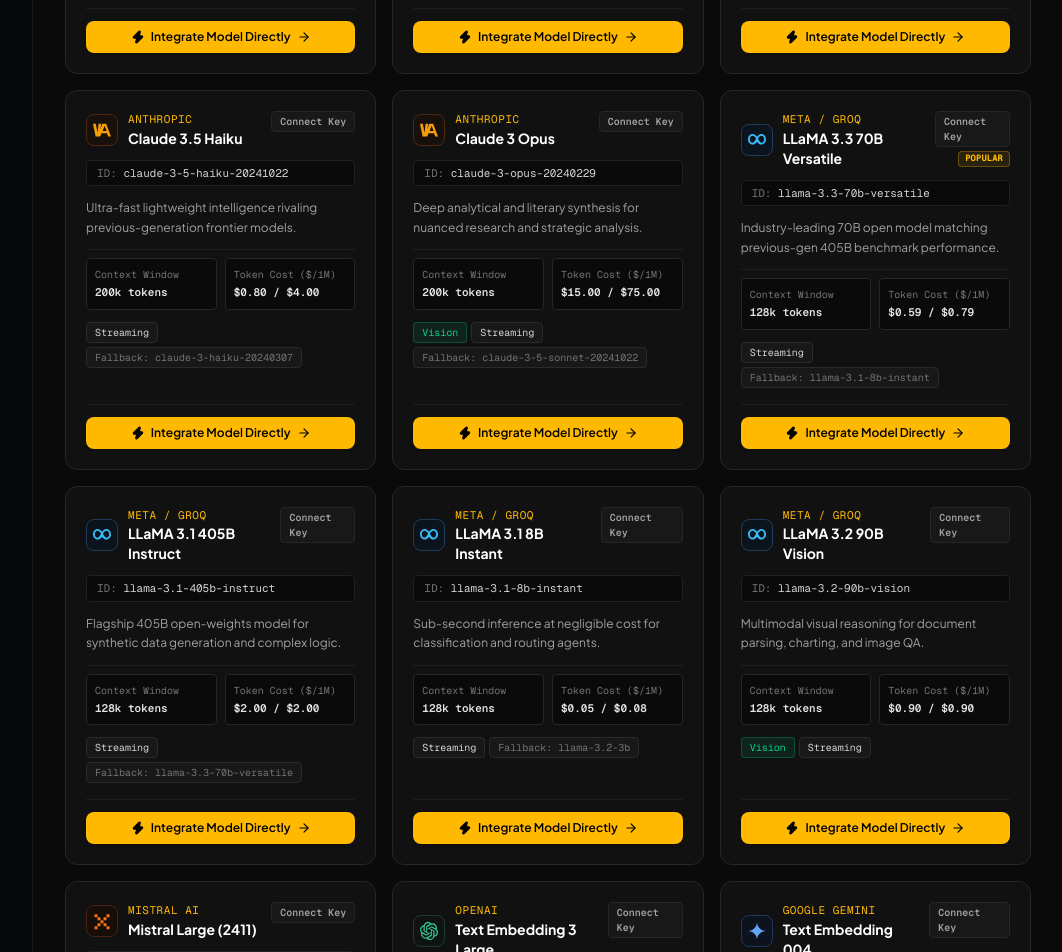
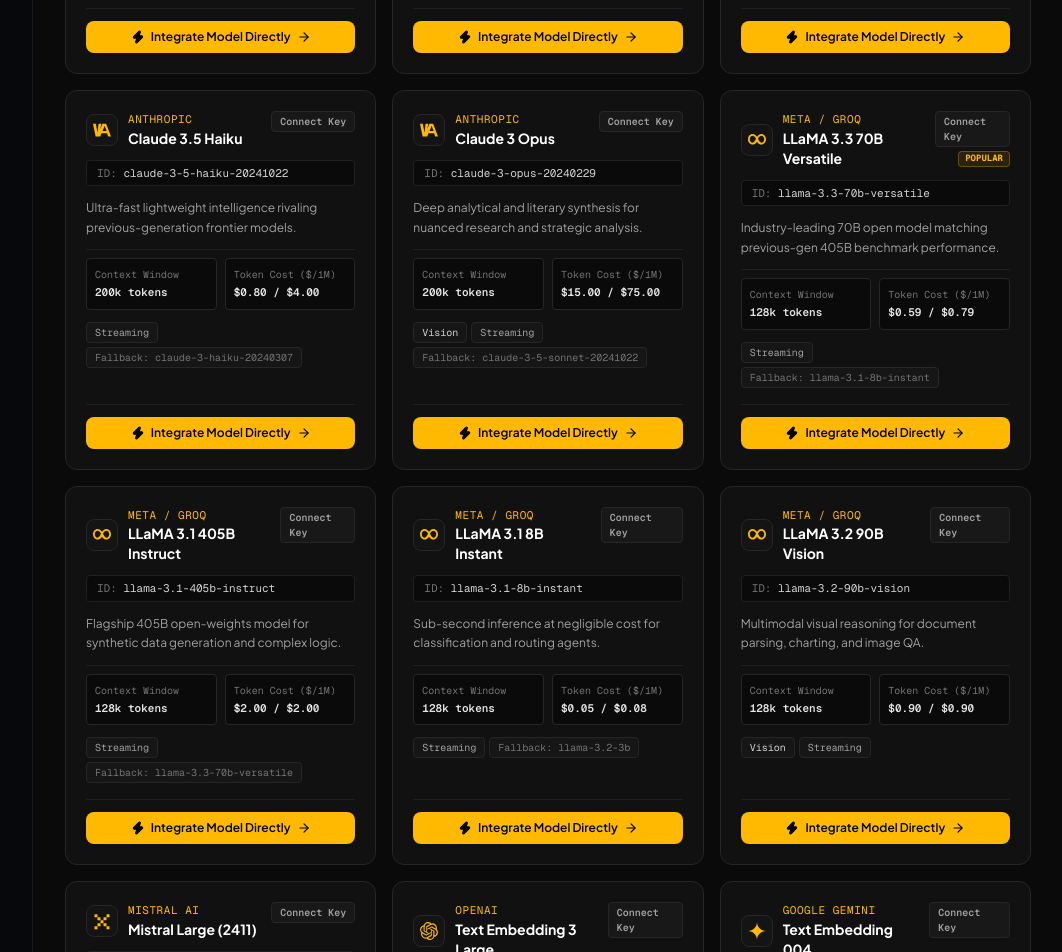
Before and after one commit to stoppingarc01-ai/OsterdOps, a Next.js app in the folder osterdops/: page /dashboard/integrations in a window 1280 px wide. Shown: the part 1520-2472 px from the top of the page, without its empty margins (217-1279 px from the left). Built offline with nearby package versions, Linux system fonts and the light colour scheme; no server answers.

Commit message:
style(theme): strictly align model logos, capability badges, and actions to Deep Obsidian with warm amber and deep emerald

```diff
--- a/osterdops/src/app/dashboard/integrations/page.tsx
+++ b/osterdops/src/app/dashboard/integrations/page.tsx
@@ -604,22 +604,22 @@
                       {/* Capability Tags */}
                       <div className="flex flex-wrap gap-1">
                         {model.capabilities.vision && (
-                          <span className="text-[10px] font-mono px-2 py-0.5 rounded bg-emerald-500/10 text-emerald-400 border border-emerald-500/30">
+                          <span className="text-[10px] font-mono px-2 py-0.5 rounded bg-[#161616] text-neutral-300 border border-[#262626]">
                             Vision
                           </span>
                         )}
                         {model.capabilities.reasoning && (
-                          <span className="text-[10px] font-mono px-2 py-0.5 rounded bg-purple-500/10 text-purple-300 border border-purple-500/30">
+                          <span className="text-[10px] font-mono px-2 py-0.5 rounded bg-amber-400/10 text-amber-400 border border-amber-400/40 font-semibold">
                             Reasoning
                           </span>
                         )}
                         {model.capabilities.streaming && (
-                          <span className="text-[10px] font-mono px-2 py-0.5 rounded bg-[#181818] text-neutral-300 border border-[#2a2a2a]">
+                          <span className="text-[10px] font-mono px-2 py-0.5 rounded bg-[#161616] text-neutral-400 border border-[#262626]">
                             Streaming
                           </span>
                         )}
                         {model.fallbackModel && (
-                          <span className="text-[10px] font-mono px-2 py-0.5 rounded bg-[#181818] text-neutral-500 border border-[#2a2a2a]">
+                          <span className="text-[10px] font-mono px-2 py-0.5 rounded bg-[#161616] text-neutral-500 border border-[#262626]">
                             Fallback: {model.fallbackModel}
                           </span>
                         )}
@@ -632,7 +632,7 @@
                         onClick={() => handleDirectIntegrate(model)}
                         className={`w-full py-2 px-3 rounded-lg text-xs font-semibold flex items-center justify-center gap-1.5 transition-all shadow-sm ${
                           isProviderConnected
-                            ? "bg-[#1c1c1c] text-neutral-100 hover:bg-[#252525] border border-neutral-700"
+                            ? "bg-[#161616] text-amber-400 hover:bg-amber-400/10 border border-amber-400/40"
                             : "bg-amber-400 text-black hover:bg-amber-300"
                         }`}
                       >
--- a/osterdops/src/components/ui/ModelLogos.tsx
+++ b/osterdops/src/components/ui/ModelLogos.tsx
@@ -170,7 +170,10 @@
 
 /**
  * Deep Obsidian themed Model Provider Logo Badge.
- * Renders authentic crisp SVG logos inside obsidian surface containers.
+ * Strictly adheres to OsterdOps design guidelines:
+ * - Obsidian background (#141414), subtle border (#262626)
+ * - Warm metallic amber/gold (text-amber-400, border-amber-400/40) for highlights
+ * - Zero blur filters, zero purple/neon gradients
  */
 export function ModelProviderLogo({
   provider = "",
@@ -191,14 +194,14 @@
 
   const iconSizes = size === "sm" ? 14 : size === "lg" ? 22 : 18;
 
+  // Unified Deep Obsidian container with warm metallic amber/gold accent
+  const baseContainer = `${sizeClasses} bg-[#141414] border border-[#262626] text-amber-400 flex items-center justify-center shrink-0 group-hover:border-amber-400/40 transition-colors ${className}`;
+
   // 1. Google Gemini
   if (p === "gemini" || p === "google" || m.startsWith("gemini")) {
     return (
-      <div
-        className={`${sizeClasses} bg-[#0c121e] border border-[#1e3a5f] text-[#60a5fa] flex items-center justify-center shrink-0 ${className}`}
-        title="Google Gemini"
-      >
-        <GoogleGeminiLogo size={iconSizes} className="w-full h-full text-[#60a5fa]" />
+      <div className={baseContainer} title="Google Gemini">
+        <GoogleGeminiLogo size={iconSizes} className="w-full h-full text-amber-400" />
       </div>
     );
   }
@@ -206,11 +209,8 @@
   // 2. Anthropic Claude
   if (p === "anthropic" || m.startsWith("claude")) {
     return (
-      <div
-        className={`${sizeClasses} bg-[#18110b] border border-[#4d2812] text-[#f59e0b] flex items-center justify-center shrink-0 ${className}`}
-        title="Anthropic Claude"
-      >
-        <AnthropicLogo size={iconSizes} className="w-full h-full text-[#f59e0b]" />
+      <div className={baseContainer} title="Anthropic Claude">
+        <AnthropicLogo size={iconSizes} className="w-full h-full text-amber-400" />
       </div>
     );
   }
@@ -218,11 +218,8 @@
   // 3. Meta LLaMA
   if (p === "meta" || m.startsWith("llama")) {
     return (
-      <div
-        className={`${sizeClasses} bg-[#0b141d] border border-[#1d3d5a] text-[#38bdf8] flex items-center justify-center shrink-0 ${className}`}
-        title="Meta LLaMA"
-      >
-        <MetaLlamaLogo size={iconSizes} className="w-full h-full text-[#38bdf8]" />
+      <div className={baseContainer} title="Meta LLaMA">
+        <MetaLlamaLogo size={iconSizes} className="w-full h-full text-amber-400" />
       </div>
     );
   }
@@ -230,11 +227,8 @@
   // 4. Groq Cloud
   if (p === "groq") {
     return (
-      <div
-        className={`${sizeClasses} bg-[#1a120c] border border-[#4a2810] text-[#fb923c] flex items-center justify-center shrink-0 ${className}`}
-        title="Groq Fast LPU"
-      >
-        <GroqLogo size={iconSizes} className="w-full h-full text-[#fb923c]" />
+      <div className={baseContainer} title="Groq Fast LPU">
+        <GroqLogo size={iconSizes} className="w-full h-full text-amber-400" />
       </div>
     );
   }
@@ -242,11 +236,8 @@
   // 5. Mistral AI
   if (p === "mistral" || m.startsWith("mistral") || m.startsWith("codestral") || m.startsWith("pixtral")) {
     return (
-      <div
-        className={`${sizeClasses} bg-[#170e0a] border border-[#4a2212] text-[#f97316] flex items-center justify-center shrink-0 ${className}`}
-        title="Mistral AI"
-      >
-        <MistralLogo size={iconSizes} className="w-full h-full text-[#f97316]" />
+      <div className={baseContainer} title="Mistral AI">
+        <MistralLogo size={iconSizes} className="w-full h-full text-amber-400" />
       </div>
     );
   }
@@ -254,11 +245,8 @@
   // 6. AWS Bedrock
   if (p === "bedrock" || p === "aws" || m.startsWith("bedrock/")) {
     return (
-      <div
-        className={`${sizeClasses} bg-[#18140e] border border-[#423315] text-[#fbbf24] flex items-center justify-center shrink-0 ${className}`}
-        title="AWS Bedrock"
-      >
-        <AWSBedrockLogo size={iconSizes} className="w-full h-full text-[#fbbf24]" />
+      <div className={baseContainer} title="AWS Bedrock">
+        <AWSBedrockLogo size={iconSizes} className="w-full h-full text-amber-400" />
       </div>
     );
   }
@@ -266,11 +254,8 @@
   // 7. Azure OpenAI
   if (p === "azure" || m.startsWith("azure/")) {
     return (
-      <div
-        className={`${sizeClasses} bg-[#0b131e] border border-[#173254] text-[#38bdf8] flex items-center justify-center shrink-0 ${className}`}
-        title="Azure OpenAI"
-      >
-        <AzureLogo size={iconSizes} className="w-full h-full text-[#38bdf8]" />
+      <div className={baseContainer} title="Azure OpenAI">
+        <AzureLogo size={iconSizes} className="w-full h-full text-amber-400" />
       </div>
     );
   }
@@ -278,10 +263,7 @@
   // 8. Custom / LocalAI / Ollama / vLLM
   if (p === "custom") {
     return (
-      <div
-        className={`${sizeClasses} bg-[#141414] border border-[#333333] text-amber-400 flex items-center justify-center shrink-0 ${className}`}
-        title="Custom OpenAI-Compatible Endpoint"
-      >
+      <div className={baseContainer} title="Custom OpenAI-Compatible Endpoint">
         <CustomEndpointLogo size={iconSizes} className="w-full h-full text-amber-400" />
       </div>
     );
@@ -289,11 +271,8 @@
 
   // Default: OpenAI
   return (
-    <div
-      className={`${sizeClasses} bg-[#0f1412] border border-[#1d3d2c] text-[#34d399] flex items-center justify-center shrink-0 ${className}`}
-      title="OpenAI"
-    >
-      <OpenAILogo size={iconSizes} className="w-full h-full text-[#34d399]" />
+    <div className={baseContainer} title="OpenAI">
+      <OpenAILogo size={iconSizes} className="w-full h-full text-amber-400" />
     </div>
   );
 }
```
